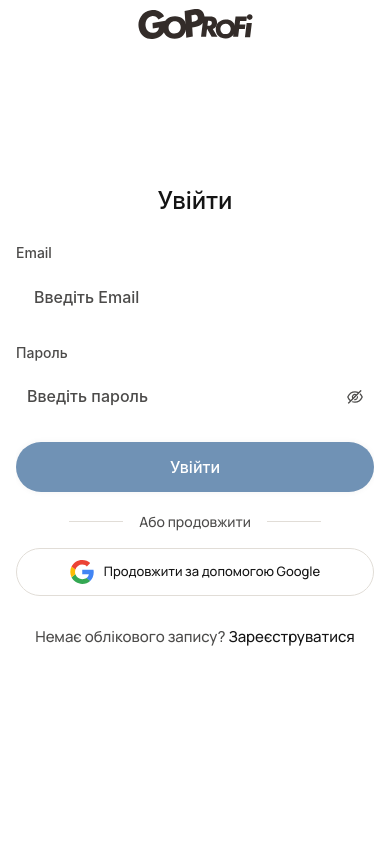
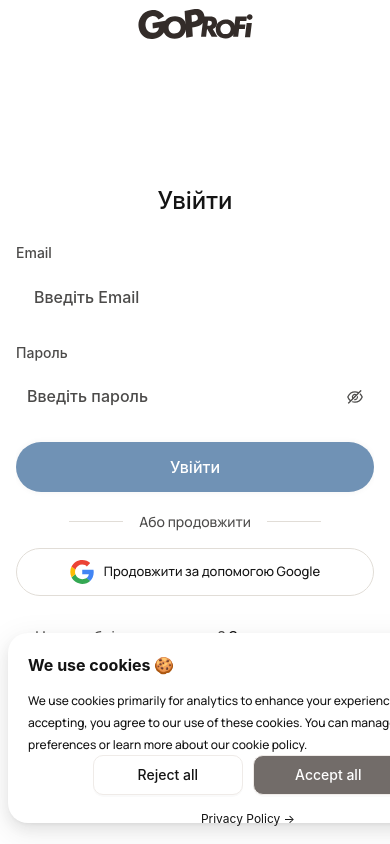
Before and after one commit to traff-spa/goprofi-front, a React (Vite) app: page /auth in a window 390 px wide. Built offline with nearby package versions, Linux system fonts and the light colour scheme.

Commit message:
Cookie consent banner: (#15)
Layouts
CookieConsentPopup + css
js-cookie
responsive

```diff
--- a/package.json
+++ b/package.json
@@ -13,6 +13,7 @@
     "antd": "^5.24.0",
     "axios": "^1.8.4",
     "immer": "^10.1.1",
+    "js-cookie": "^3.0.5",
     "react": "^18.3.1",
     "react-dom": "^18.3.1",
     "react-router-dom": "^7.1.5",
@@ -20,6 +21,7 @@
     "zustand": "^5.0.3"
   },
   "devDependencies": {
+    "@types/js-cookie": "^3.0.6",
     "@eslint/js": "^9.17.0",
     "@types/node": "^22.12.0",
     "@types/react": "^18.3.18",
--- /dev/null
+++ b/src/app/components/CookieConsentPopup.tsx
@@ -0,0 +1,124 @@
+import React, {useState, useEffect} from 'react';
+import {Button, Modal, Typography} from 'antd';
+import Cookies from 'js-cookie';
+
+import '../styles/CookieConsentPopup.scss';
+import useGetViewport from "@app/hooks/useGetViewport.ts";
+
+const {Text, Link} = Typography;
+
+const CookieConsentPopup: React.FC = () => {
+    const [isVisible, setIsVisible] = useState(false);
+    const {viewportWidth} = useGetViewport();
+
+    /**
+     * Remove all available cookies except the httpOnly.
+     */
+    function rejectAllCookies(): void {
+        const allCookies = Cookies.get(); // { name: value }
+
+        Object.keys(allCookies).forEach((cookieName) => {
+
+            Cookies.remove(cookieName);
+            Cookies.remove(cookieName, { path: '/' });
+        });
+    }
+
+    const cookieConsent = localStorage.getItem('cookieConsent');
+
+    useEffect(() => {
+        if (!cookieConsent) {
+            setIsVisible(true);
+        }
+    }, [cookieConsent]);
+
+    const handleAcceptAll = () => {
+        localStorage.setItem('cookieConsent', 'accepted');
+        setIsVisible(false);
+    };
+
+    const handleRejectAll = () => {
+        localStorage.setItem('cookieConsent', 'rejected');
+        rejectAllCookies()
+        setIsVisible(false);
+    };
+
+    const openPrivacyPolicy = () => {
+        window.open('/privacy-policy', '_blank');
+    };
+
+    return (
+        <>
+            <Modal
+                open={isVisible}
+                footer={null}
+                closable={false}
+                width="auto"
+                mask={false}
+                className="cookie-consent-modal"
+            >
+                <div className='text'>
+                    <div className="cookie-consent-title">
+                        <Text className="cookie-consent-title-text">
+                            We use cookies 🍪
+                        </Text>
+                    </div>
+
+                    <div className="cookie-consent-message">
+                        <Text className="cookie-consent-text">
+                            We use cookies primarily for analytics to enhance your experience.
+                            By accepting, you agree to our use of these cookies. You can
+                            manage your preferences or learn more about our cookie policy.
+                        </Text>
+                    </div>
+                </div>
+
+                {viewportWidth > 767 ?
+                    <div className="privacy_block">
+                        <Link onClick={openPrivacyPolicy}
+                              className="cookie-consent-privacy-link-text">
+                            Privacy Policy →
+                        </Link>
+                        <div className="cookie-consent-buttons">
+                            <Button
+                                onClick={handleRejectAll}
+                                className="cookie-consent-button cookie-consent-button--reject"
+                            >
+                                Reject all
+                            </Button>
+                            <Button
+                                onClick={handleAcceptAll}
+                                className="cookie-consent-button cookie-consent-button--accept"
+                            >
+                                Accept all
+                            </Button>
+                        </div>
+                    </div>
+                    :
+                    <div className="privacy_block">
+                        <div className="cookie-consent-buttons">
+                            <Button
+                                onClick={handleRejectAll}
+                                className="cookie-consent-button cookie-consent-button--reject"
+                            >
+                                Reject all
+                            </Button>
+                            <Button
+                                onClick={handleAcceptAll}
+                                className="cookie-consent-button cookie-consent-button--accept"
+                            >
+                                Accept all
+                            </Button>
+                        </div>
+                        <Link onClick={openPrivacyPolicy}
+                              className="cookie-consent-privacy-link-text">
+                            Privacy Policy →
+                        </Link>
+                    </div>
+                }
+            </Modal>
+        </>
+    );
+};
+
+export default CookieConsentPopup;
--- a/src/app/layouts/AuthLayout/index.tsx
+++ b/src/app/layouts/AuthLayout/index.tsx
@@ -4,6 +4,7 @@
 import logo from '@/assets/logo.svg';
 import '@/app/styles/auth.scss';
 import { ROUTES } from '@/app/routes/paths';
+import CookieConsentPopup from "@components/CookieConsentPopup.tsx";
 
 export const AuthLayout: FC = () => {
     return (
@@ -17,6 +18,7 @@
             </header>
             <main className="auth-main">
                 <Outlet />
+                <CookieConsentPopup/>
             </main>
         </div>
     );
--- a/src/app/layouts/MainLayout/MainLayout.tsx
+++ b/src/app/layouts/MainLayout/MainLayout.tsx
@@ -3,6 +3,7 @@
 import { Header } from './Header';
 import { Footer } from './Footer';
 import { ROUTES } from '@/app/routes/paths';
+import CookieConsentPopup from "@components/CookieConsentPopup.tsx";
 
 export const MainLayout: FC = () => {
     const location = useLocation();
@@ -14,6 +15,7 @@
             <main className={isMainPage ? 'main-page' : 'main-layout__content'}>
                 <Outlet />
             </main>
+            <CookieConsentPopup/>
             {isMainPage && <Footer />}
         </div>
     );
--- /dev/null
+++ b/src/app/styles/CookieConsentPopup.scss
@@ -0,0 +1,232 @@
+$border-color: #EEEEEE;
+$text-primary: #141414;
+$text-secondary: #666666;
+$brown-background: #726C69;
+$text-muted: #333333;
+$background-white: #FFFFFF;
+$background-light: #F5F5F5;
+$desktop-accept-background: #EFEBE8;
+$shadow-main: 0px 4px 30px rgba(217, 216, 214, 0.5);
+
+// Mobile resolution (max-width: 767px)
+@media screen and (max-width: 767px) {
+  .ant-modal-content {
+    width: 343px !important;
+    height: 214px !important;
+    padding: 16px !important;
+    gap: 13px;
+    border-radius: 20px !important;
+    border-width: 1px !important;
+  }
+
+  .cookie-consent-title-text {
+    font-size: 14px;
+  }
+
+  .cookie-consent-modal {
+    //top: 555px !important;
+    position: absolute !important;
+    bottom: 0 !important;
+    left: 50% !important;
+    transform: translateX(-50%) !important;
+  }
+
+  .privacy_block {
+    width: 100%;
+    flex-direction: column;
+    gap: 14px;
+
+    &.ant-space {
+      flex-direction: column;
+    }
+  }
+
+  .cookie-consent-buttons {
+    width: 311px;
+    height: 40px;
+    gap: 10px;
+
+    .cookie-consent-button {
+      flex: 1;
+      width: 150px !important;
+      height: 40px;
+      padding: 10px 16px;
+
+      &--reject, &--accept {
+        width: auto;
+      }
+
+      &--accept {
+        color: $background-white !important;
+        background-color: $brown-background;
+      }
+    }
+
+    .cookie-consent-button--accept:hover {
+      color: $text-primary !important;
+    }
+  }
+
+  .text {
+    display: flex;
+    flex-direction: column;
+    gap: 10px;
+  }
+
+  .cookie-consent-privacy-link-text {
+    font-size: 12px!important;
+    color: $text-primary;
+    text-align: center;
+    line-height: 160%;
+  }
+}
+
+@media (min-width: 768px) and (max-width: 991px) {
+  .cookie-consent-modal {
+    position: absolute !important;
+    bottom: 0 !important;
+    left: 50% !important;
+    transform: translateX(-50%) translateY(50%) !important;
+  }
+}
+
+@media (min-width: 992px) and (max-width: 1530px) {
+  .cookie-consent-modal {
+    position: absolute !important;
+    bottom: 0 !important;
+    left: 50% !important;
+  }
+}
+
+
+.ant-modal-content {
+  padding: 20px !important;
+  width: 480px !important;
+  height: 190px !important;
+  background: $background-white;
+  border: 1px solid $border-color;
+  border-radius: 20px !important;
+}
+
+.cookie-consent-content {
+  display: flex;
+  flex-direction: column;
+  align-items: flex-start;
+  width: 100%;
+  height: 100%;
+}
+
+.ant-modal-body {
+  display: flex;
+  flex-direction: column;
+}
+
+.cookie-consent-title-text {
+  font-style: normal;
+  font-weight: 700;
+  font-size: 16px;
+  line-height: 160%;
+  color: $text-primary;
+  margin: 0;
+}
+
+.cookie-consent-message {
+  flex: 1;
+  width: 100%;
+
+  .cookie-consent-text {
+    font-family: Manrope, sans-serif;
+    font-size: 12px !important;
+    line-height: 140%;
+    font-weight: 500 !important;
+    color: $text-primary;
+    margin: 0 !important;
+    letter-spacing: 0 !important;
+  }
+}
+
+.privacy_block {
+  display: flex;
+  align-items: center;
+  justify-content: space-between;
+  width: 440px;
+}
+
+.cookie-consent-buttons {
+  display: flex;
+  gap: 10px;
+}
+
+
+.cookie-consent-button {
+  height: 40px;
+  border-radius: 10px;
+  font-style: normal;
+  font-weight: 500;
+  font-size: 14px;
+  line-height: 20px;
+  text-align: center;
+  cursor: pointer;
+  transition: all 0.2s ease;
+  padding: 10px 24px;
+  border-width: 1px;
+  border-style: solid;
+
+  &--reject {
+    width: 109px;
+    background: $background-white;
+    border-color: $desktop-accept-background;
+    color: $text-primary !important;
+
+    &:hover {
+      background: $background-light;
+      border-color: $text-muted !important;
+      color: $text-muted !important;
+    }
+  }
+
+  &--accept {
+    width: 113px;
+    background: $desktop-accept-background;
+    border-color: $desktop-accept-background;
+    color: $text-primary !important;
+
+    &:hover {
+      background: #E5E1DE !important;
+      border-color: $text-muted !important;
+      color: $text-muted !important;
+    }
+  }
+}
+
+.cookie-consent-modal {
+  top: 625px;
+  left: 1020px;
+  column-gap: 10px;
+
+  .cookie-consent-privacy-link-text {
+    font-style: normal;
+    font-weight: 400;
+    font-size: 14px;
+    line-height: 20px;
+    color: $text-primary !important;
+    cursor: pointer;
+
+    &:hover {
+      text-decoration: underline;
+    }
+  }
+}
+
+.ant-modal-mask {
+  background: transparent;
+  pointer-events: none;
+}
+
+.ant-modal-wrap {
+  pointer-events: none;
+}
+
+.ant-modal {
+  pointer-events: all;
+}
```
Also changed, not shown: 1 other file (tests, documents, lock files or other folders).
